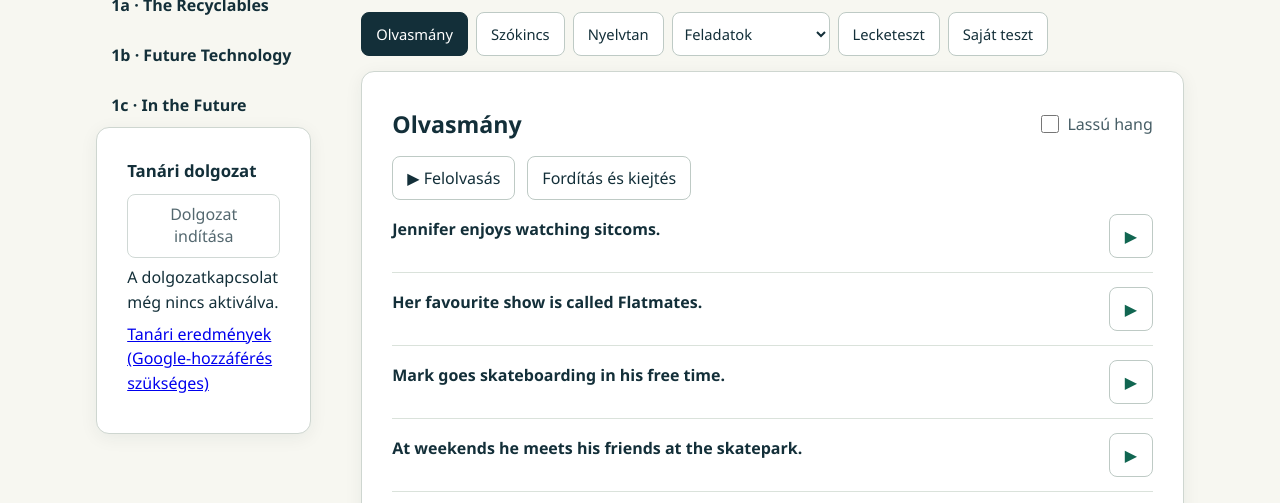
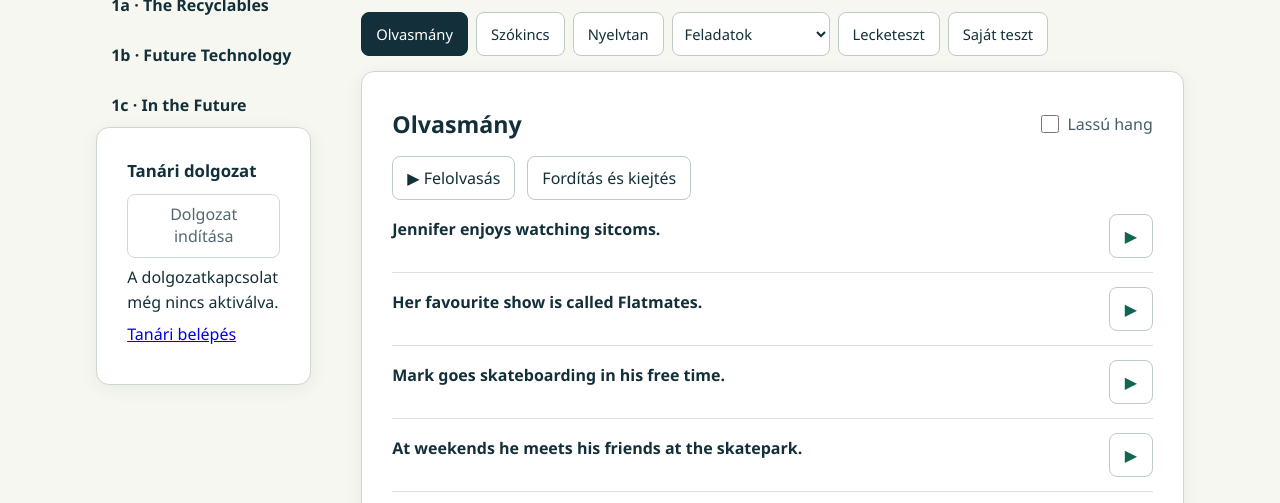
Before and after one commit to lajkogabor1968/angolapp-8, a plain HTML site: page index.html in a window 1280 px wide. Shown: the part 258-761 px from the top of the page. Drawn offline with Linux system fonts and the light colour scheme.

```diff
--- a/index.html
+++ b/index.html
@@ -3,6 +3,6 @@
 <meta name="theme-color" content="#112d38"><title>Angolapp 8. oszt.</title><link href="style.css" rel="stylesheet">
 <script defer src="lessons.js"></script><script defer src="audio.js"></script><script defer src="slow.js"></script><script defer src="app.js"></script><script defer src="teacher-test/config.js"></script><script defer src="teacher-test/menu.js"></script></head>
 <body><a class="skip" href="#work">Ugrás a tananyaghoz</a><header><div class="wrap mast"><div><h1>Angolapp 8. oszt.</h1></div><label for="level">Gyakorlási szint<select id="level"><option value="sni">SNI · könnyített</option><option value="btmn">BTMN · segítséggel</option><option value="normal" selected>Normál · önálló</option></select></label></div></header>
-<div class="wrap layout"><aside><h2>Leckék</h2><nav aria-label="Leckék" id="chapters"></nav><section id="teacher-exam" aria-label="Tanári dolgozat"><h2>Tanári dolgozat</h2><button type="button" id="exam-start" disabled>Dolgozat indítása</button><p id="exam-info" role="status">A dolgozatkapcsolat még nincs aktiválva.</p><p><a href="https://docs.google.com/spreadsheets/d/1KPrYzIG9VOCY-OL35sTy2MJqwFC2xVY_8C7kBiL3tOk/edit" target="_blank" rel="noopener noreferrer">Tanári eredmények (Google-hozzáférés szükséges)</a></p></section></aside><main id="work" tabindex="-1"><div class="intro"><h2 id="lesson"></h2><p id="theme"></p></div>
+<div class="wrap layout"><aside><h2>Leckék</h2><nav aria-label="Leckék" id="chapters"></nav><section id="teacher-exam" aria-label="Tanári dolgozat"><h2>Tanári dolgozat</h2><button type="button" id="exam-start" disabled>Dolgozat indítása</button><p id="exam-info" role="status">A dolgozatkapcsolat még nincs aktiválva.</p><p><a href="https://github.com/lajkogabor1968/digitalis-tanulomuhely/blob/main/tanari-kozpont.md" target="_blank" rel="noopener noreferrer">Tanári belépés</a></p></section></aside><main id="work" tabindex="-1"><div class="intro"><h2 id="lesson"></h2><p id="theme"></p></div>
 <nav id="tabs" aria-label="Tanulás és gyakorlás"></nav><section id="content" aria-live="off"></section><p role="status" id="soundStatus"></p></main></div>
 </body></html>
```
